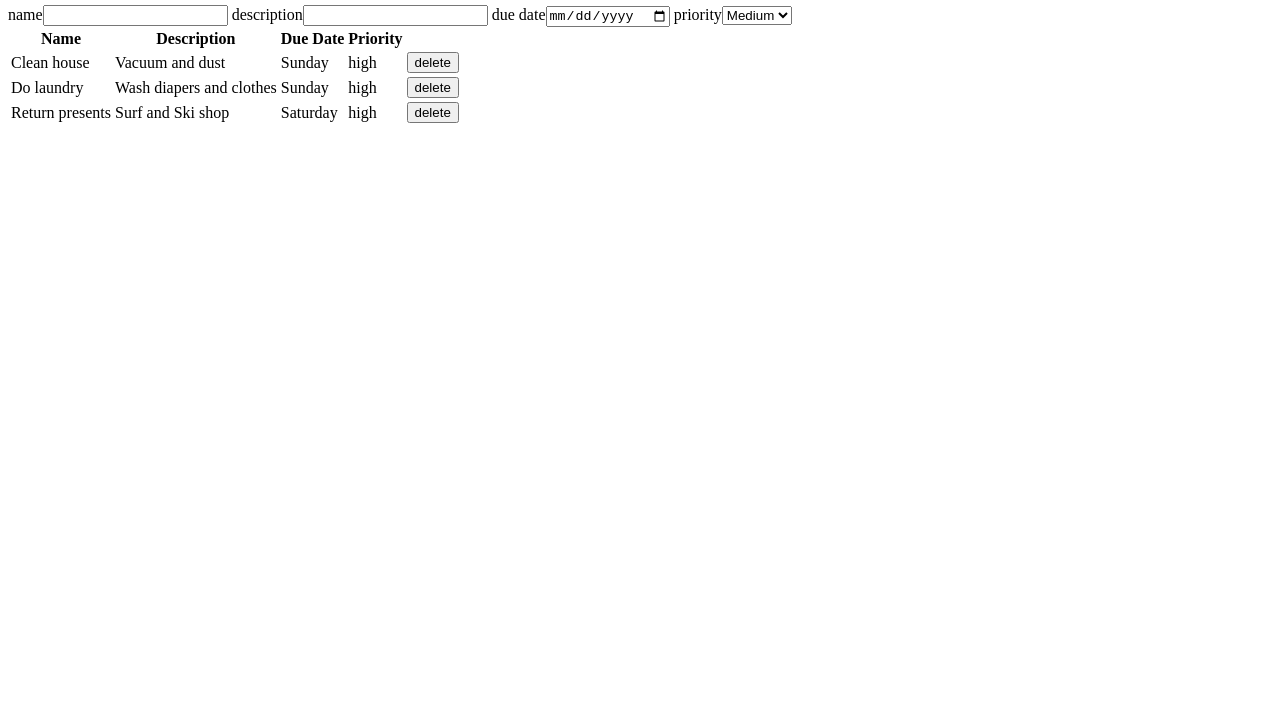
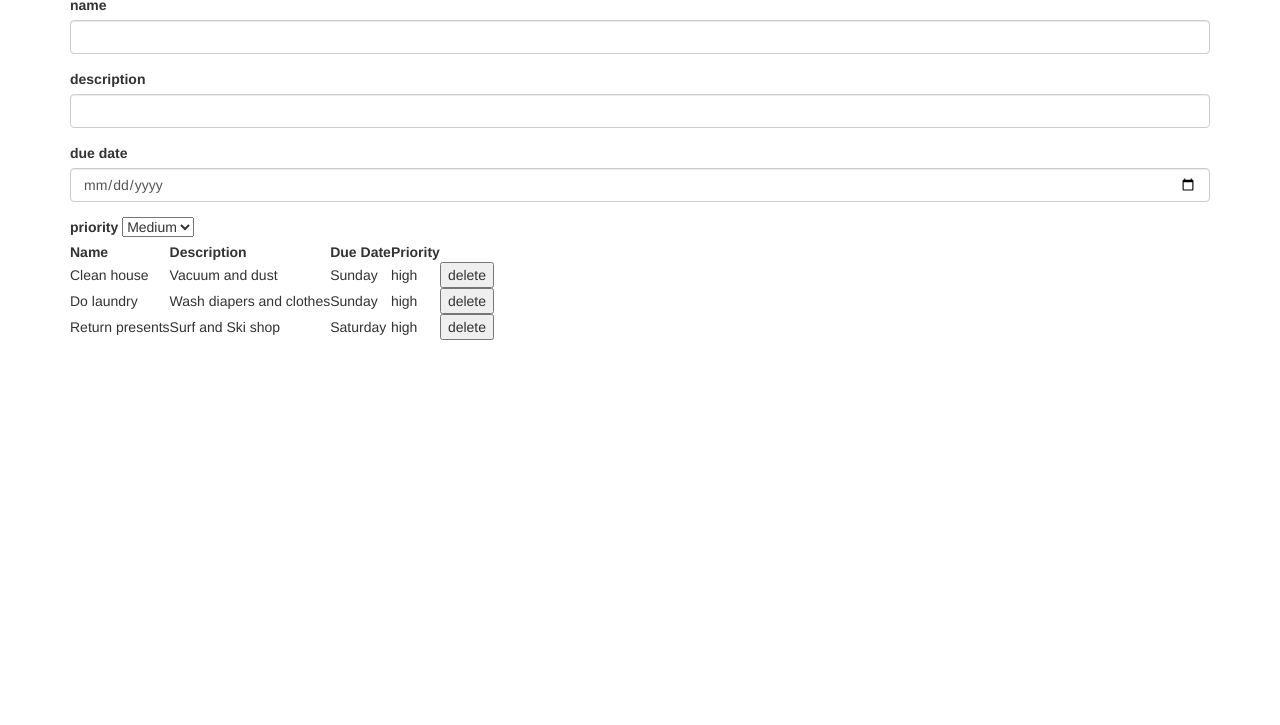
Before and after one commit to jessicafraines/todoList-angular, a website: page index.html in a window 1280 px wide. Shown: the part 75-800 px from the top of the page. Drawn offline with nearby package versions, Linux system fonts and the light colour scheme.

Commit message:
added bootstrap

```diff
--- a/bower.json
+++ b/bower.json
@@ -15,5 +15,9 @@
     "bower_components",
     "test",
     "tests"
-  ]
+  ],
+  "dependencies": {
+    "bootstrap": "~3.3.1",
+    "angular": "~1.3.5"
+  }
 }
--- a/index.html
+++ b/index.html
@@ -5,15 +5,27 @@
     <meta http-equiv="X-UA-Compatible" content="IE-edge">
     <meta name="viewport" content="width=device-width, initial-scale=1">
     <title>My Angular Todo App</title>
+    <link rel="stylesheet" href="bower_components/bootstrap/dist/css/bootstrap.min.css">
   </head>
   <body>
     <div class="container" ng-controller="TodoController as todoCtrl">
       <h1>My task list</h1>
       <form name="myForm" ng-submit="myForm.$valid && todoCtrl.addTask()" novalidate>
-        <label>name</label><input type="text" ng-model="todoCtrl.newTask.name" required>
-        <label>description</label><input type="text" ng-model="todoCtrl.newTask.desc" required>
-        <label>due date</label><input type="date" ng-model="todoCtrl.newTask.due">
-        <label>priority</label><select ng-model="todoCtrl.newTask.priority">
+        <div class="form-group">
+        <label class="control-label">name</label>
+        <input class="form-control" type="text" ng-model="todoCtrl.newTask.name" required>
+      </div>
+        <div class="form-group">
+        <label class="control-label">description</label>
+          <input class="form-control" type="text" ng-model="todoCtrl.newTask.desc" required>
+      </div>
+        <div class="form-group">
+        <label class="control-label">due date</label>
+          <input class="form-control" type="date" ng-model="todoCtrl.newTask.due">
+      </div>
+        <div class="form-group">
+        <label>priority</label>
+          <select ng-model="todoCtrl.newTask.priority">
         <option value="{{val}}" ng-repeat="(val, text) in todoCtrl.priorityOptions">
         {{text}}
         <input type="submit" value="add task" ng-show="myForm.$valid">
@@ -38,6 +50,8 @@
         </tbody>
       </table>
     </div>
+    <script src="bower_components/jquery/dist/jquery.min.js"></script>
+    <script src="bower_components/bootstrap/dist/js/bootstrap.min.js"></script>
     <script src="bower_components/angular/angular.min.js"></script>
     <script src="js/main.js"></script>
   </body>
--- a/js/main.js
+++ b/js/main.js
@@ -40,8 +40,8 @@
           vm.tasks.splice(index, 1);
         };
 
+
         vm.newTask = _freshTask();
-
         function _freshTask(){
           return {
             priority: 'medium'
```
